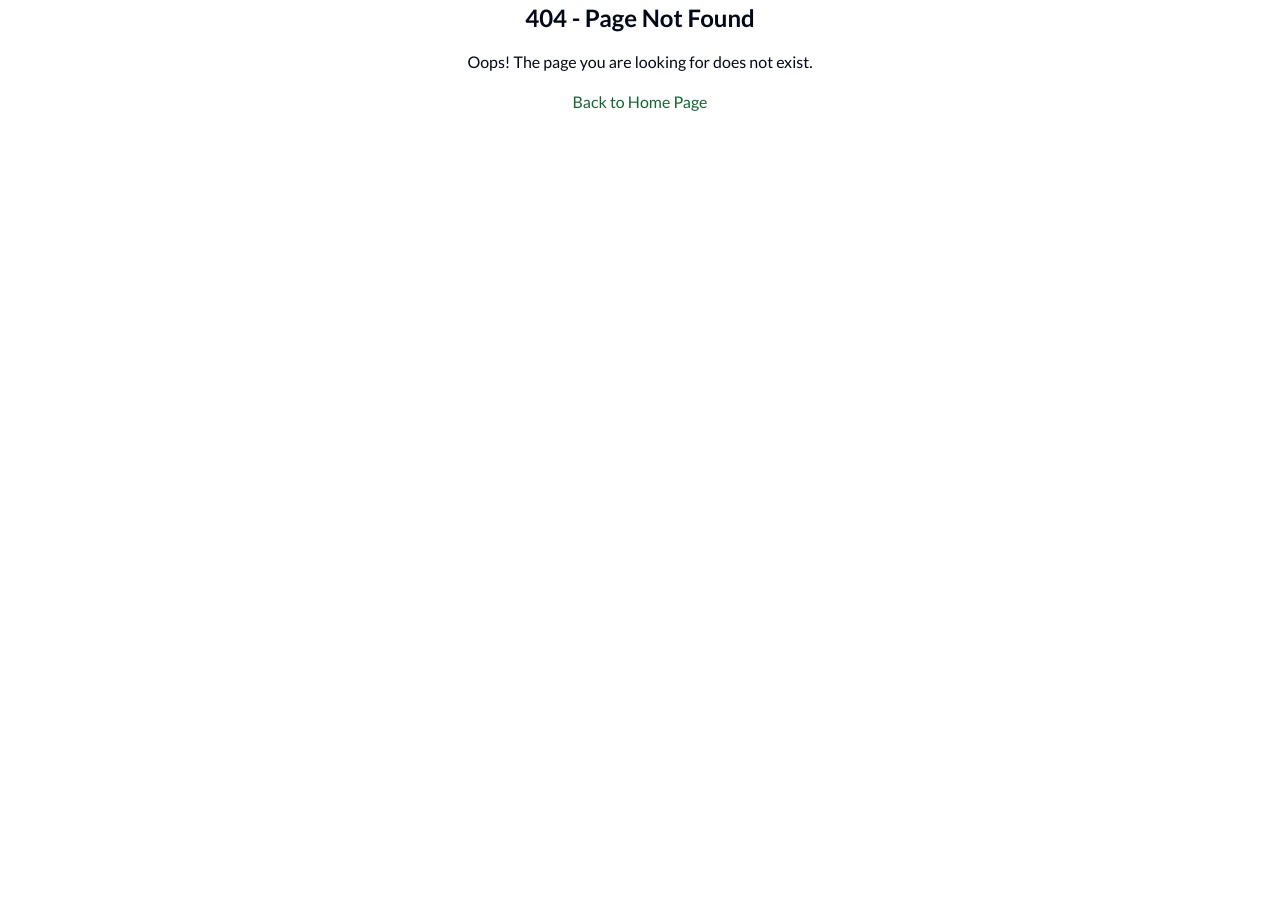
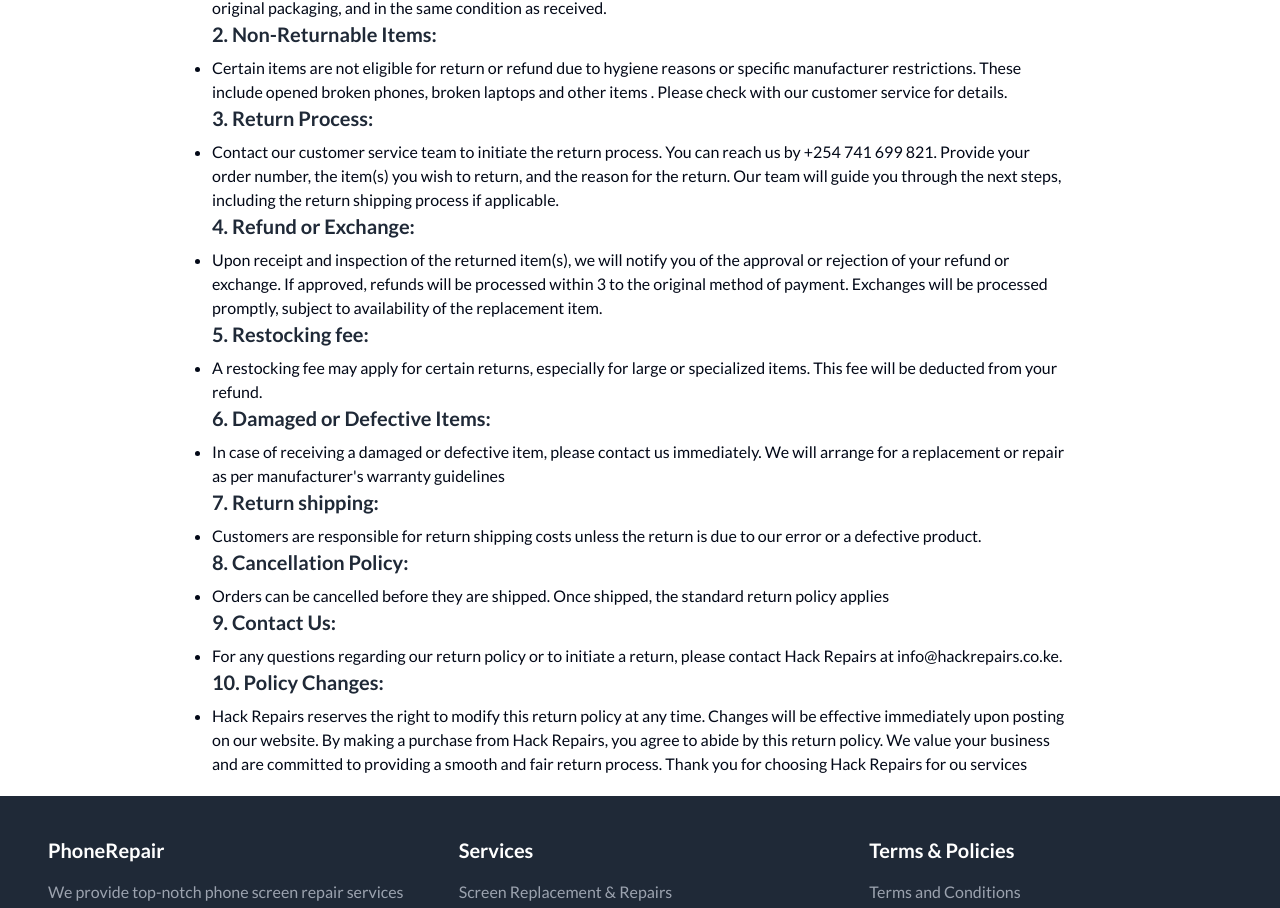
Before and after one commit to HackRepairsKenya/hack-repairs-react, a React (Vite) app: page /return-policy in a window 1280 px wide. Before the commit this address had no page. Shown: the part 342-1250 px from the top of the page. Before the commit the page ends 800 px from the top, so only its background shows below. Built offline with nearby package versions, Linux system fonts and the light colour scheme; no server answers.

Commit message:
policies updates

```diff
--- a/src/App.tsx
+++ b/src/App.tsx
@@ -4,6 +4,8 @@
 import { HelmetProvider } from 'react-helmet-async';
 import Loading from './components/spinner/Loading.tsx';
 import TermsAndConditions from './pages/TermsAndConditions.tsx';
+import ShippingPolicy from './pages/ShippingPolicy.tsx';
+import ReturnPolicy from './pages/ReturnPolicy.tsx';
 const SellWithUsPage = React.lazy(() => import('./pages/SellWithUs.tsx'));
 const Sell = React.lazy(() => import('./pages/Sell.tsx'));
 const Services = React.lazy(() => import('./pages/Services.tsx'));
@@ -65,6 +67,8 @@
             <Route path="/admin/dashboard/users" element={<Users />} />
             {/* terms & policies */}
             <Route path='/terms-and-conditions'  element={<TermsAndConditions />  } />
+            <Route path='/shipping-policy'  element={<ShippingPolicy />  } />
+            <Route path='/return-policy'  element={<ReturnPolicy />  } />
 
 
             <Route path='*' element={<PageNotFound />} />
--- a/src/components/admin-dashboard/products/Tablehandler.tsx
+++ b/src/components/admin-dashboard/products/Tablehandler.tsx
@@ -89,7 +89,6 @@
             <th scope="col" className="px-6 py-3">Index</th>
             <th scope="col" className="px-6 py-3">Product Name</th>
             <th scope="col" className="px-6 py-3">Available Quantity</th>
-            <th scope="col" className="px-6 py-3">Color</th>
             <th scope="col" className="px-6 py-3">Selling Price</th>
             <th scope="col" className="px-6 py-3">Market Price</th>
             <th scope="col" className="px-6 py-3">Action</th>
@@ -102,7 +101,6 @@
                   <td className="px-6 py-4 text-black">{index + 1}</td>
                   <td className="px-6 py-4 text-black">{item.ProductName}</td>
                   <td className="px-6 py-4 text-black">{item.productQuantity}</td>
-
                   <td className="px-6 py-4 text-black">Ksh. {item.productPrice}</td>
                   <td className="px-6 py-4 text-black">Ksh. {item.marketPrice}</td>
                   <td className="px-6 py-4">
@@ -127,7 +125,7 @@
             : products.map((item, index) => (
                 <tr key={index} className="bg-white border-b dark:bg-gray-800 dark:border-gray-700">
                   <td className="px-6 py-4 text-black">{index + 1}</td>
-                  <td className="px-6 py-4 text-black">{item.ProductName}</td>
+                  <td className="px-6 py-4 text-black">{item.productName}</td>
                   <td className="px-6 py-4 text-black">{item.productQuantity}</td>
 
                   <td className="px-6 py-4 text-black">Ksh. {item.productPrice}</td>
--- a/src/components/home/Hero.tsx
+++ b/src/components/home/Hero.tsx
@@ -5,11 +5,11 @@
     <div className="h-screen relative">
       <div className="container mx-auto px-6 md:px-12 grid grid-cols-1 lg:grid-cols-2  gap-8 h-full">
         <div className="text-center z-10 flex flex-col mt-[20%] lg:items-start lg:text-left h-full">
-          <h2 className="text-4xl font-bold  md:text-black md:text-6xl">
-            Phone Screen Repair & Accessories
+          <h2 className="text-4xl font-bold  md:text-black md:text-4xl">
+          Your Trusted Partner for Repairs & Accessories
           </h2>
           <p className="mt-6 text-xl md:text-lg  md:text-gray-600">
-            We provide top-notch phone screen repair services and sell high-quality accessories for all major brands.
+            We provide top-notch phone & laptop repair services and sell high-quality accessories for all major brands.
           </p>
           <div className="mt-8 bg-green-800 hover:bg-green-800 transition duration-300 p-4 text-white py-2 px-6 rounded-full text-lg">
             <Link to='/services'>Explore Services</Link>
--- a/src/components/mainlayout/Footer.tsx
+++ b/src/components/mainlayout/Footer.tsx
@@ -1,5 +1,6 @@
 
 import React from 'react';
+import { Link } from 'react-router-dom';
 const Footer: React.FC = () => {
   interface TermsPolicies{
     title:string
@@ -10,6 +11,14 @@
     {
       title:'Terms and Conditions',
       link:'/terms-and-conditions'
+    },
+    {
+      title:'Return Policy',
+      link:'/return-policy'
+    },
+    {
+      title:'Shipping Policy',
+      link:'/shipping-policy'
     },
 
   ]
@@ -58,7 +67,7 @@
               {termsPolicies.map((link,index)=>{
                 return (
                   <li className="mb-2" key={index}>
-                  <a href="/terms-and-conditions" className="text-gray-400 hover:text-white transition">{link.title}</a>
+                  <Link to={link.link} className="text-gray-400 hover:text-white transition">{link.title}</Link>
                 </li>
                 )
               })}
--- a/src/context/cart.tsx
+++ b/src/context/cart.tsx
@@ -2,7 +2,8 @@
 
 // Define the CartItem type
 interface CartItem {
-  productName:string;
+  ProductName: string;
+
 
   coverImage: string ;
   id: string;
--- a/src/pages/Cart.tsx
+++ b/src/pages/Cart.tsx
@@ -56,11 +56,11 @@
                     width={200}
                     height={200}
                     src={item.coverImage}
-                    alt={item.productName}
+                    alt={item.ProductName}
                     className="w-24 h-24 object-cover rounded-lg mr-4"
                   />
                   <div className="flex-grow">
-                    <h2 className="text-xl font-semibold">{item.productName}</h2>
+                    <h2 className="text-xl font-semibold">{item.ProductName}</h2>
                     <p className="text-gray-600">Ksh {item.productPrice}</p>
                     <div className="flex items-center mt-2">
                       <button
--- a/src/pages/Checkout.tsx
+++ b/src/pages/Checkout.tsx
@@ -110,7 +110,7 @@
                     width={100}
                     height={100}
                       src={item.coverImage}
-                      alt={item.productName}
+                      alt={item.ProductName}
                       className="w-24 h-24 object-cover rounded-lg mr-4"
                     />
                     <div className="flex-grow">
--- a/src/pages/ReturnPolicy.tsx
+++ b/src/pages/ReturnPolicy.tsx
@@ -1,65 +1,70 @@
+import Footer from "@/components/mainlayout/Footer";
+import Navbar from "@/components/mainlayout/Navbar";
+
 const ReturnPolicy = () => {
     return(
-        <div className="return-policy">
-            <h1>Return policy</h1>
+      <div className="">
+        <Navbar />
+        <div className="max-w-4xl mx-auto p-5">
+            <h1 className="text-xl font-semibold text-gray-800 mb-2">Return policy</h1>
 <p>At Hack Repairs, we strive to ensure your satisfaction with every purchase of our phone & repair,
      laptop & repair and other services. We understand that circumstances may arise where a return or exchange becomes necessary.
      Please read our return policy carefully to understand your rights and obligations:</p>
 
-     <h2>1. Returns Eligibility:</h2>
+     <h2 className="text-xl font-semibold text-gray-800 mb-2">1. Returns Eligibility:</h2>
      <ul className="list-disc">
   <li>We accept returns within 30 days from the date of purchase. To be eligible for a return, the item must be unused,
     in its original packaging, and in the same condition as received.</li>
 
 </ul>
-<h2>2. Non-Returnable Items:</h2>
+<h2 className="text-xl font-semibold text-gray-800 mb-2">2. Non-Returnable Items:</h2>
 <ul className="list-disc">
   <li>Certain items are not eligible for return or refund due to hygiene reasons or specific manufacturer restrictions. These include opened broken phones, broken laptops and other items
      . Please check with our customer service for details.</li>
 
 </ul>
-<h2>3. Return Process:</h2>
+<h2 className="text-xl font-semibold text-gray-800 mb-2">3. Return Process:</h2>
 <ul className="list-disc">
   <li>Contact our customer service team to initiate the return process. You can reach us by +254 741 699 821. Provide your order number, the item(s) you wish to return, and the reason for the return.
      Our team will guide you through the next steps, including the return shipping process if applicable.</li>
 
 </ul>
-<h2>4. Refund or Exchange:</h2>
+<h2 className="text-xl font-semibold text-gray-800 mb-2">4. Refund or Exchange:</h2>
 <ul className="list-disc">
   <li>Upon receipt and inspection of the returned item(s), we will notify you of the approval or rejection of your refund or exchange. If approved, refunds will be processed within 3 to the original method of payment.
     Exchanges will be processed promptly, subject to availability of the replacement item.</li>
 
 </ul>
-<h2>5. Restocking fee:</h2>
+<h2 className="text-xl font-semibold text-gray-800 mb-2">5. Restocking fee:</h2>
 <ul className="list-disc">
   <li>A restocking fee may apply for certain returns, especially for large or specialized items.
      This fee will be deducted from your refund.</li>
 
 </ul>
-<h2>6. Damaged or Defective Items:</h2>
+<h2 className="text-xl font-semibold text-gray-800 mb-2">6. Damaged or Defective Items:</h2>
 <ul className="list-disc">
   <li>
   In case of receiving a damaged or defective item, please contact us immediately.
   We will arrange for a replacement or repair as per manufacturer's warranty guidelines</li>
 
 </ul>
-<h2>7. Return shipping:</h2>
+<h2 className="text-xl font-semibold text-gray-800 mb-2">7. Return shipping:</h2>
 <ul className="list-disc">
   <li>Customers are responsible for return shipping costs unless the return is due to our error or a defective product.</li>
 
 </ul>
-<h2>8. Cancellation Policy:</h2>
+<h2 className="text-xl font-semibold text-gray-800 mb-2">8. Cancellation Policy:</h2>
 <ul className="list-disc">
   <li>Orders can be cancelled before they are shipped. Once shipped, the standard return policy applies</li>
 
 </ul>
-<h2>9. Contact Us:</h2>
+<h2 className="text-xl font-semibold text-gray-800 mb-2">9. Contact Us:</h2>
 <ul className="list-disc">
   <li>For any questions regarding our return policy or to initiate a return,
     please contact Hack Repairs at info@hackrepairs.co.ke.</li>
 
 </ul>
-<h2>10. Policy Changes:</h2>
+<h2 className="text-xl font-semibold text-gray-800 mb-2"> 10. Policy Changes:</h2>
 <ul className="list-disc">
   <li>Hack Repairs reserves the right to modify this return policy at any time.
     Changes will be effective immediately upon posting on our website. By making a purchase from Hack Repairs,
@@ -67,6 +72,8 @@
      </li>
   </ul>
         </div>
+        <Footer />
+        </div>
     );
 }
 
--- a/src/pages/ShippingPolicy.tsx
+++ b/src/pages/ShippingPolicy.tsx
@@ -1,17 +1,16 @@
+import Footer from "@/components/mainlayout/Footer";
+import Navbar from "@/components/mainlayout/Navbar";
 
-      const ShippingPolicy = ()=>{
-        return (
-          import Navbar from "../components/navbar/Navbar"
-          import Footer from "../components/Footer/Footer"
+
 
           const ShippingPolicy = ()=>{
               return (
                   <>
-                      <Navbar/>
+                      <Navbar />
                       <div className="max-w-4xl mx-auto p-5">
-                          <h1 className="text-3xl font-bold text-gray-800 mb-4">Wemi Traders Financing Policy</h1>
+                          <h1 className="text-3xl font-bold text-gray-800 mb-4">hack repairs Shipping Policy</h1>
                           <p className="leading-loose text-justify">
-                              At Wemi Traders, we are committed to providing a seamless and reliable shipping experience
+                              At hack repairs, we are committed to providing a seamless and reliable shipping experience
                               for all our customers. Our shipping and delivery policy is designed to ensure your products reach you safely and in a timely manner.
                           </p>
                           <div>
@@ -96,12 +95,12 @@
                           <div>
                               <h4 className="text-xl font-semibold text-gray-800 mb-2">12. Policy Updates:</h4>
                               <ul className="list-disc p-3">
-                                  <li>Wemi Traders reserves the right to update or modify our shipping and delivery policy at
+                                  <li>hack repairs reserves the right to update or modify our shipping and delivery policy at
                                   any time. Updates will be communicated on our website.</li>
                               </ul>
                           </div>
                       </div>
-                      <Footer/>
+                      <Footer />
                   </>
               )
           }
--- a/src/utils/types.ts
+++ b/src/utils/types.ts
@@ -1,5 +1,6 @@
 
 export interface Product {
+  productName: string;
   id: string;
   ProductName: string;
   productQuantity: number;
```
